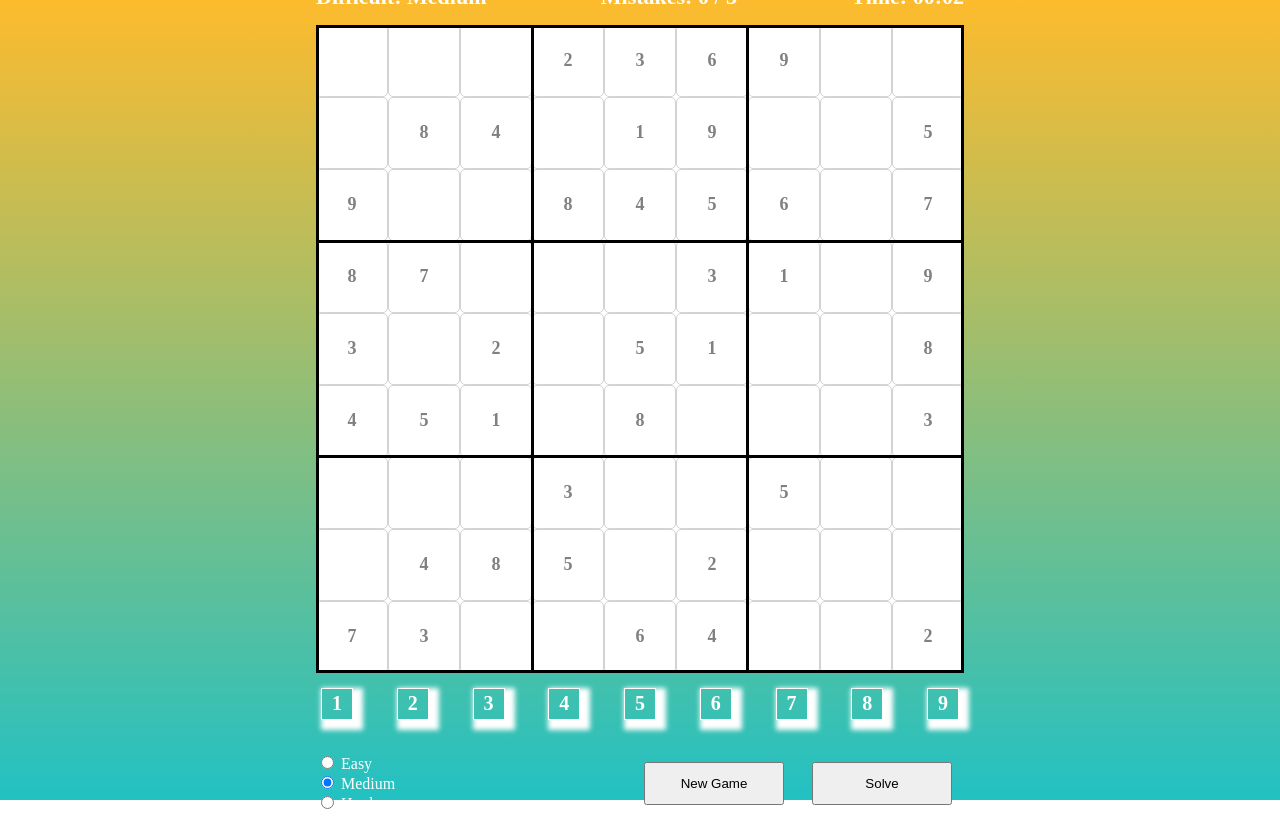
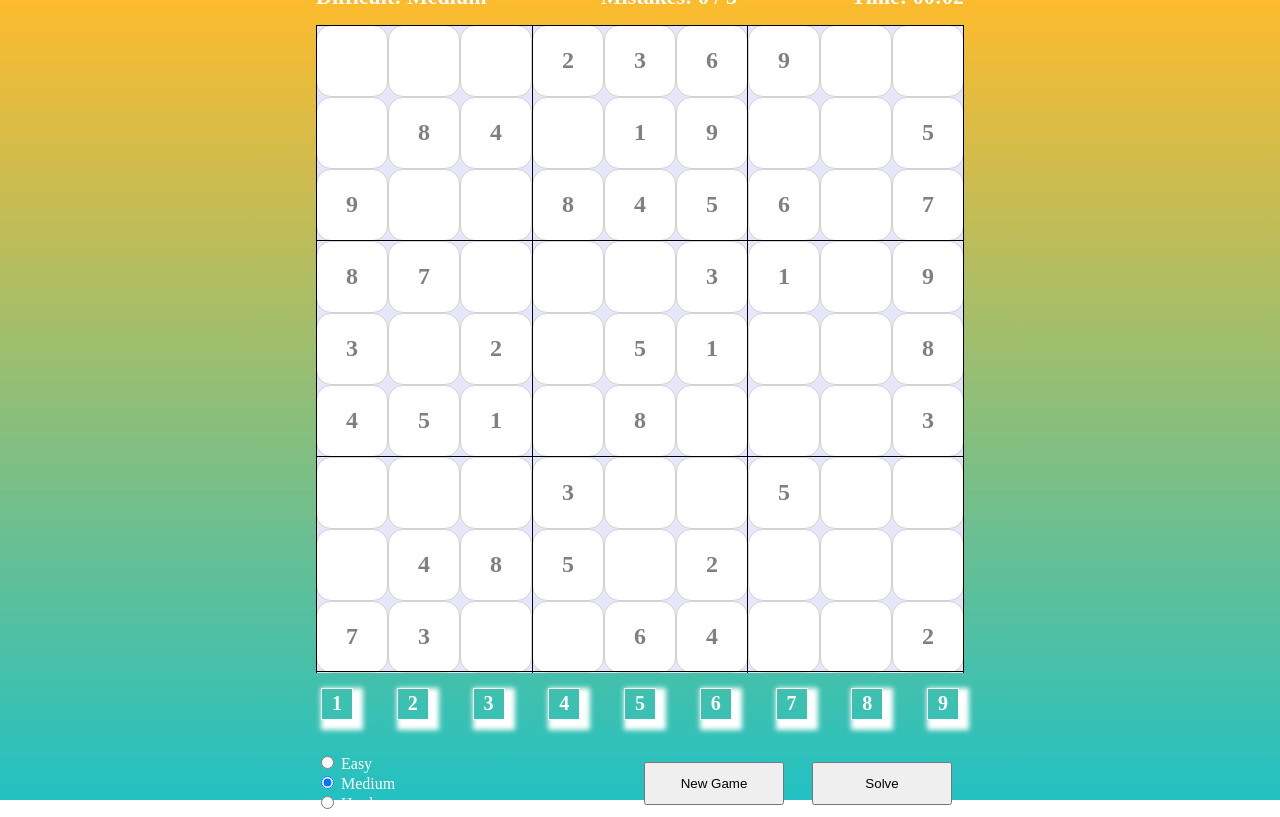
Before and after one commit to niros001/sudoku, a plain HTML site: page index.html in a window 1280 px wide. Both pictures are taken after a click on the button "New Game". Drawn offline with Linux system fonts and the light colour scheme.

Commit message:
UI improvements

```diff
--- a/board.js
+++ b/board.js
@@ -121,7 +121,7 @@ const getPlayableBoard = (solvedBoard, difficulty) => {
     let holes;
     switch (difficulty) {
         case 'easy': {
-            holes = Math.floor(81 * 0.4); // 40% hidden
+            holes = Math.floor(81 * 0.45); // 45% hidden
             break;
         }
         case 'medium': {
@@ -129,7 +129,7 @@ const getPlayableBoard = (solvedBoard, difficulty) => {
             break;
         }
         case 'hard': {
-            holes = Math.floor(81 * 0.6); // 60% hidden
+            holes = Math.floor(81 * 0.55); // 55% hidden
             break;
         }
     }
--- a/game.js
+++ b/game.js
@@ -148,13 +148,13 @@ const onStart = () => {
         square.classList.remove('selected');
         square.classList.remove('highlight');
         if (currentPlayableBoard[i][j]) {
-          square.style.color = 'gray';
-          square.style.fontWeight = 'bold';
+          square.classList.remove('dynamic');
+          square.classList.add('static');
           square.innerText = currentPlayableBoard[i][j];
           square.onclick = null;
         } else {
-          square.style.color = 'black';
-          square.style.fontWeight = '400';
+          square.classList.remove('static');
+          square.classList.add('dynamic');
           square.innerText = '';
           square.onclick = () => onSelect(i, j);
         }
--- a/styles.css
+++ b/styles.css
@@ -15,7 +15,7 @@ body {
     flex-wrap: wrap;
     max-width: calc(9*72px);
     position: relative;
-    background-color: white;
+    background-color: lavender;
 }
 
 .horizontal-lines {
@@ -29,7 +29,7 @@ body {
 }
 
 .horizontal-line {
-    height: 3px;
+    height: 1px;
     width: 100%;
     background-color: black;
 }
@@ -46,7 +46,7 @@ body {
 
 .vertical-line {
     height: 100%;
-    width: 3px;
+    width: 1px;
     background-color: black;
 }
 
@@ -72,8 +72,27 @@ button {
     align-items: center;
     justify-content: center;
     border: 1px solid lightgray;
-    border-radius: 5px;
-    font-size: 18px;
+    background-color: white;
+    border-radius: 15px;
+    font-size: 24px;
+}
+
+.selected {
+    background-color: lightskyblue;
+}
+
+.highlight {
+    background-color: lightgoldenrodyellow;
+}
+
+.static {
+    color: gray;
+    font-weight: bold;
+}
+
+.dynamic {
+    color: black;
+    font-weight: 400;
 }
 
 .number {
@@ -89,14 +108,6 @@ button {
     margin: 0 5px;
     box-shadow: 5px 5px 5px 5px white;
     cursor: pointer;
-}
-
-.selected {
-    background-color: lightcyan;
-}
-
-.highlight {
-    background-color: lightyellow;
 }
 
 .info {
```
